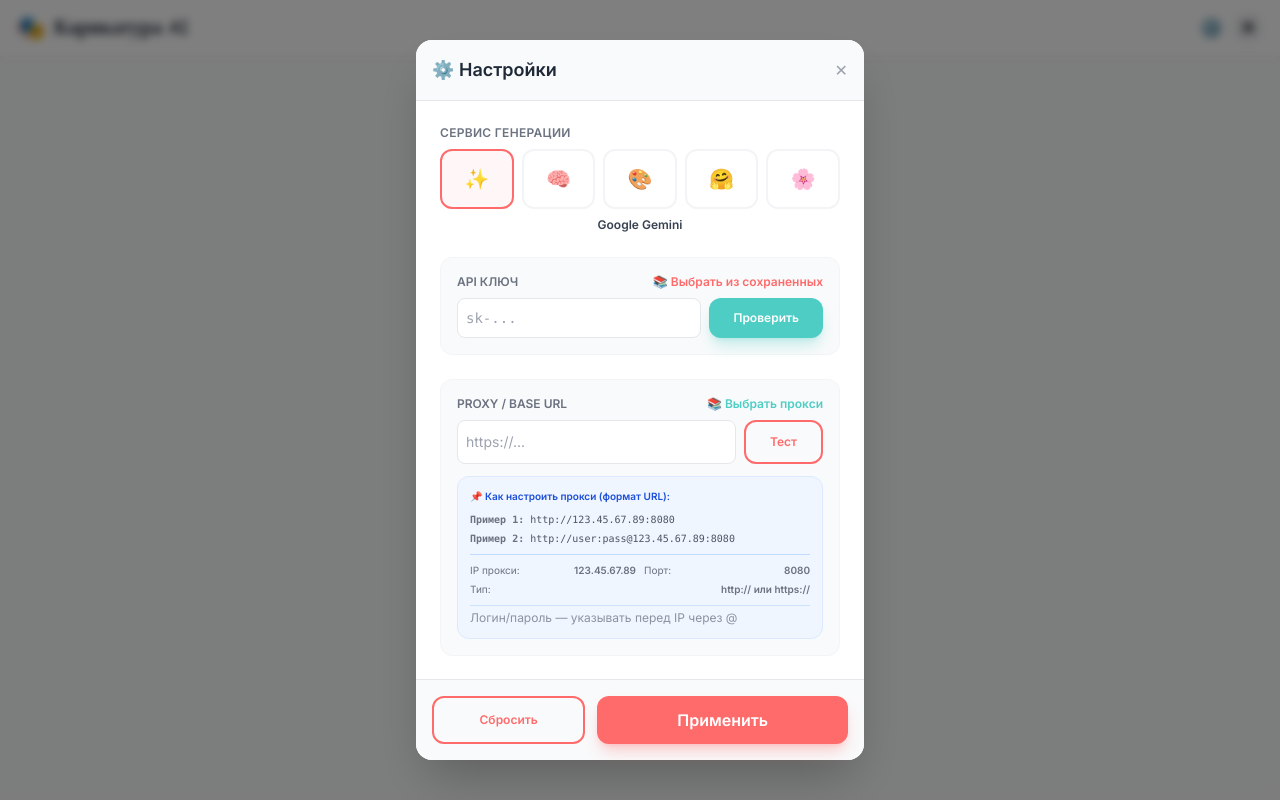
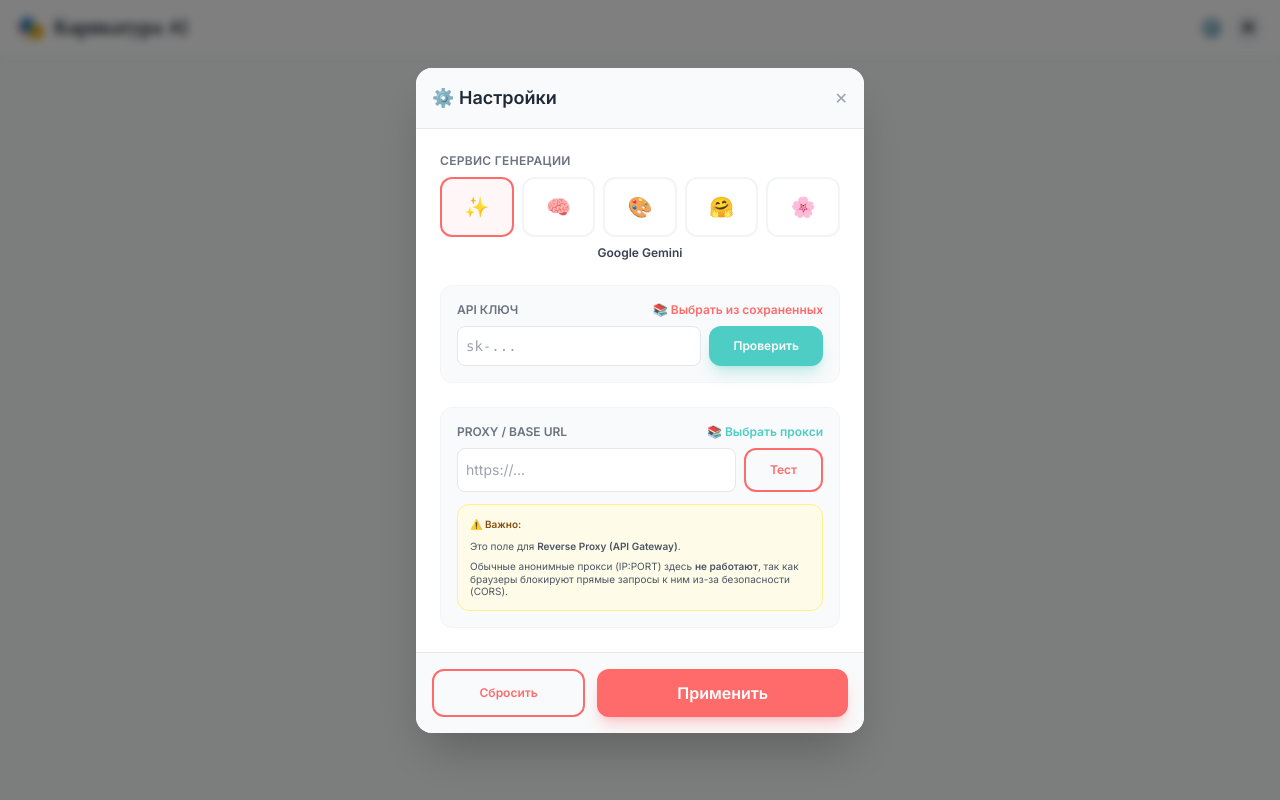
Before and after one commit to vladm4971roza4971-hub/-, a React (Vite) app in the folder caricature-ai-pwa/: page / in a window 1280 px wide. Both pictures are taken after a click on the button "⚙️". Built offline with nearby package versions, Linux system fonts and the light colour scheme.

Commit message:
Update SettingsModal.tsx

```diff
--- a/caricature-ai-pwa/src/components/SettingsModal.tsx
+++ b/caricature-ai-pwa/src/components/SettingsModal.tsx
@@ -65,7 +65,6 @@ export const SettingsModal: React.FC<SettingsModalProps> = ({ isOpen, onClose, o
       if (!url) return '';
 
       // 1. If user pasted "IP Port" (space or tab separated), replace with colon
-      // Regex looks for: digits.digits... space digits
       if (!url.includes('://') && url.match(/^[\d\.]+\s+\d+$/)) {
           url = url.replace(/\s+/, ':');
       }
@@ -93,7 +92,7 @@ export const SettingsModal: React.FC<SettingsModalProps> = ({ isOpen, onClose, o
     setSavedKeys(updated);
     localStorage.setItem('saved_credentials', JSON.stringify(updated));
     setAliasInput('');
-    setShowKeyLibrary(true); // Switch to list view to confirm
+    setShowKeyLibrary(true);
   };
 
   const handleDeleteKey = (id: string) => {
@@ -165,18 +164,18 @@ export const SettingsModal: React.FC<SettingsModalProps> = ({ isOpen, onClose, o
       if (!baseUrl) return;
 
       const fixedUrl = normalizeProxyUrl(baseUrl);
-      setBaseUrl(fixedUrl); // Update UI with corrected URL
+      setBaseUrl(fixedUrl);
 
       setProxyStatus('checking');
       setProxyMsg('Пинг...');
 
-      const isAlive = await checkProxyConnection(fixedUrl);
-      if (isAlive) {
+      const result = await checkProxyConnection(fixedUrl);
+      if (result.ok) {
           setProxyStatus('valid');
-          setProxyMsg('✅ Прокси доступен (200 OK)');
+          setProxyMsg('✅ Прокси доступен');
       } else {
           setProxyStatus('invalid');
-          setProxyMsg('❌ Прокси недоступен или ошибка CORS');
+          setProxyMsg(`❌ ${result.message || 'Ошибка подключения'}`);
       }
   };
 
@@ -334,23 +333,15 @@ export const SettingsModal: React.FC<SettingsModalProps> = ({ isOpen, onClose, o
                                 <Button onClick={checkProxy} isLoading={proxyStatus === 'checking'} variant="outline" className="px-3 py-1 text-xs border-gray-300 text-gray-600">Тест</Button>
                             </div>
 
-                            {/* Proxy Format Hint - Custom Styling per Request */}
-                            <div className="mt-3 text-[10px] text-gray-500 bg-blue-50 p-3 rounded-xl border border-blue-100 space-y-2">
-                              <p className="font-bold text-blue-700">📌 Как настроить прокси (формат URL):</p>
-
-                              <div className="grid grid-cols-1 gap-1 font-mono text-gray-600">
-                                <div><span className="font-bold text-gray-500">Пример 1:</span> http://123.45.67.89:8080</div>
-                                <div><span className="font-bold text-gray-500">Пример 2:</span> http://user:pass@123.45.67.89:8080</div>
-                              </div>
-
-                              <div className="pt-2 border-t border-blue-200 grid grid-cols-2 gap-x-2 gap-y-1">
-                                <div className="flex justify-between"><span>IP прокси:</span> <span className="font-bold">123.45.67.89</span></div>
-                                <div className="flex justify-between"><span>Порт:</span> <span className="font-bold">8080</span></div>
-                                <div className="col-span-2 flex justify-between"><span>Тип:</span> <span className="font-bold">http:// или https://</span></div>
-                                <div className="col-span-2 border-t border-blue-200 mt-1 pt-1 text-xs opacity-75">
-                                  Логин/пароль — указывать перед IP через @
-                                </div>
-                              </div>
+                            {/* Detailed Proxy Warning */}
+                             <div className="mt-3 text-[10px] bg-yellow-50 p-3 rounded-xl border border-yellow-200 space-y-2">
+                              <p className="font-bold text-yellow-800">⚠️ Важно:</p>
+                              <p className="text-gray-600 leading-tight">
+                                Это поле для <strong>Reverse Proxy (API Gateway)</strong>.
+                              </p>
+                              <p className="text-gray-600 leading-tight">
+                                Обычные анонимные прокси (IP:PORT) здесь <strong>не работают</strong>, так как браузеры блокируют прямые запросы к ним из-за безопасности (CORS).
+                              </p>
                             </div>
 
                              {baseUrl && (
```
